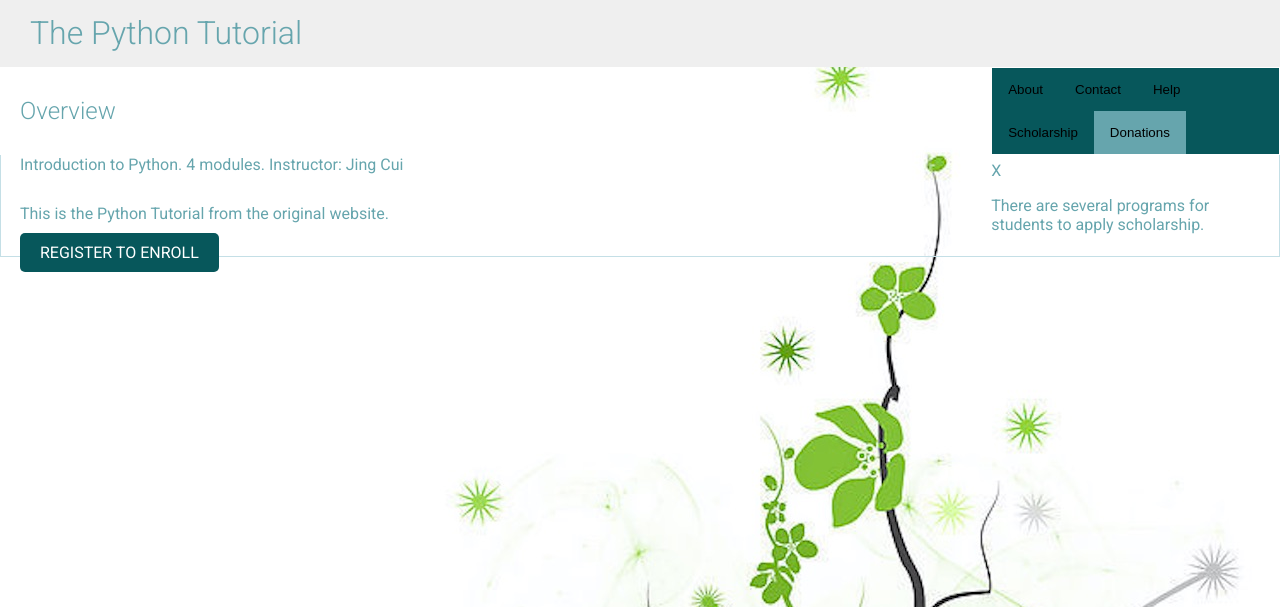
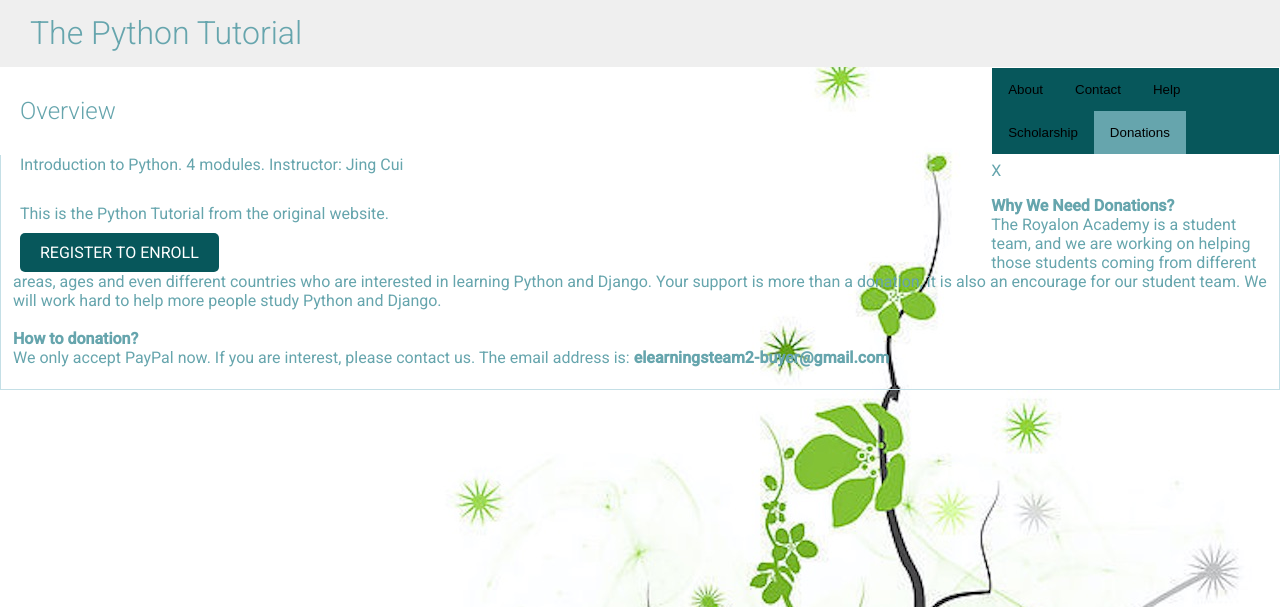
Before and after one commit to khd20/Group2E-learning, a Django app: a page that uses educa/courses/templates/base.html in a window 1280 px wide, after a click on "Donations". Shown: the part 138-745 px from the top of the page. Run offline with Django 3.2, Linux system fonts and the light colour scheme; data comes from the database, SQL or seed files in the repository; parts of the project's set-up code (start-up, migrations or seed data) failed here and were passed over; some libraries are stand-ins or nearby versions.

Commit message:
add_donation_page

```diff
--- a/educa/courses/templates/base.html
+++ b/educa/courses/templates/base.html
@@ -116,7 +116,15 @@ For more details and to submit an application, please send email to us:<br>
 <div id="Donations" class="tabcontent">
   <span onclick="this.parentElement.style.display='none'"
           class="w3-button w3-display-topright">X</span>
-    <p> There are several programs for students to apply scholarship. </p>
+    <p><b>Why We Need Donations?</b><br>
+The Royalon Academy is a student team,
+        and we are working on helping those students coming from different  areas,
+        ages and even different countries who are interested in learning Python and Django.
+        Your support is more than a donation, it is also an encourage for our student team.
+        We will work hard to help more people study Python and Django.<br><br>
+        <b>How to donation?</b><br>
+We only accept PayPal now. If you are interest, please contact us.
+        The email address is:  <b>elearningsteam2-buyer@gmail.com</b></p>
 
 </div>
 
```
